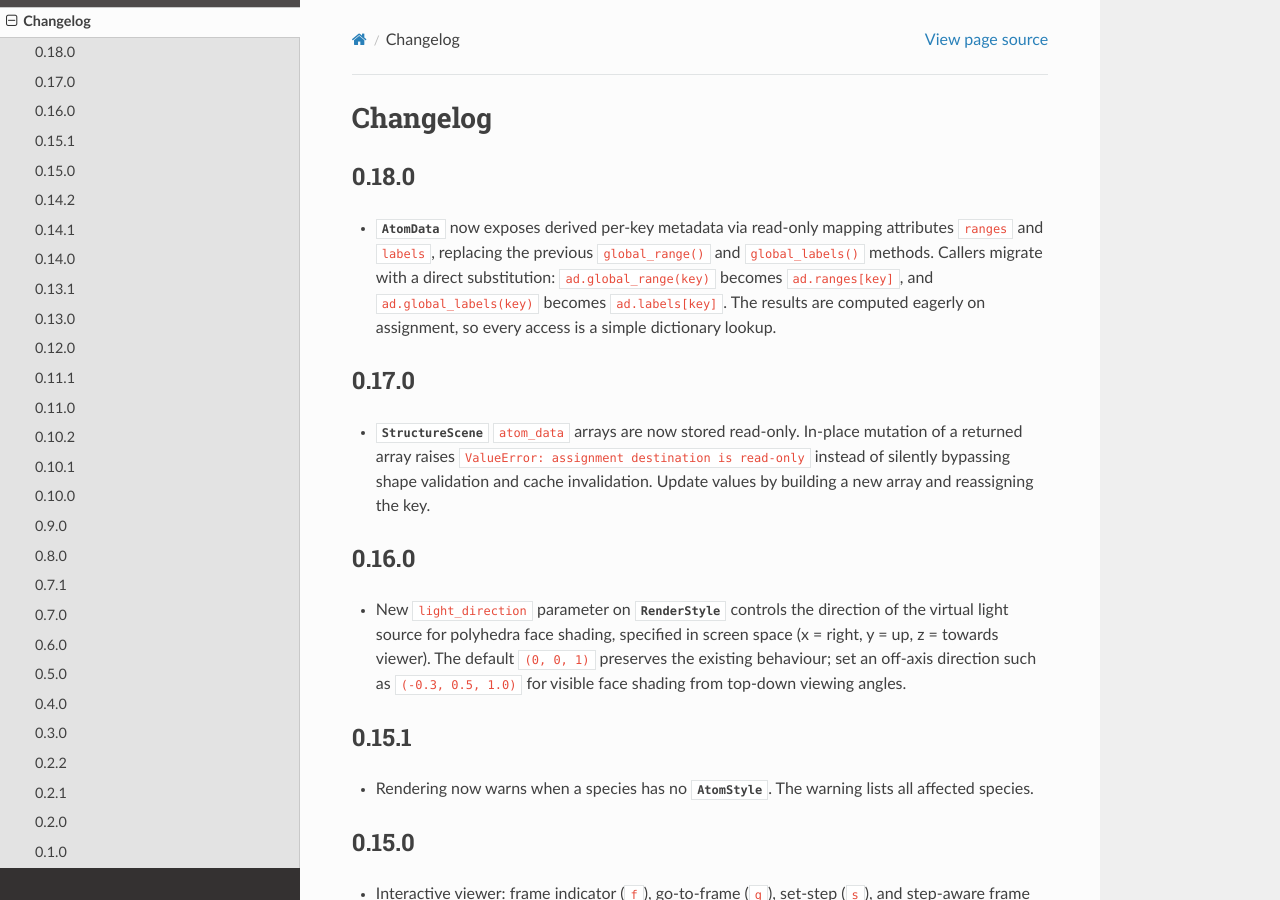
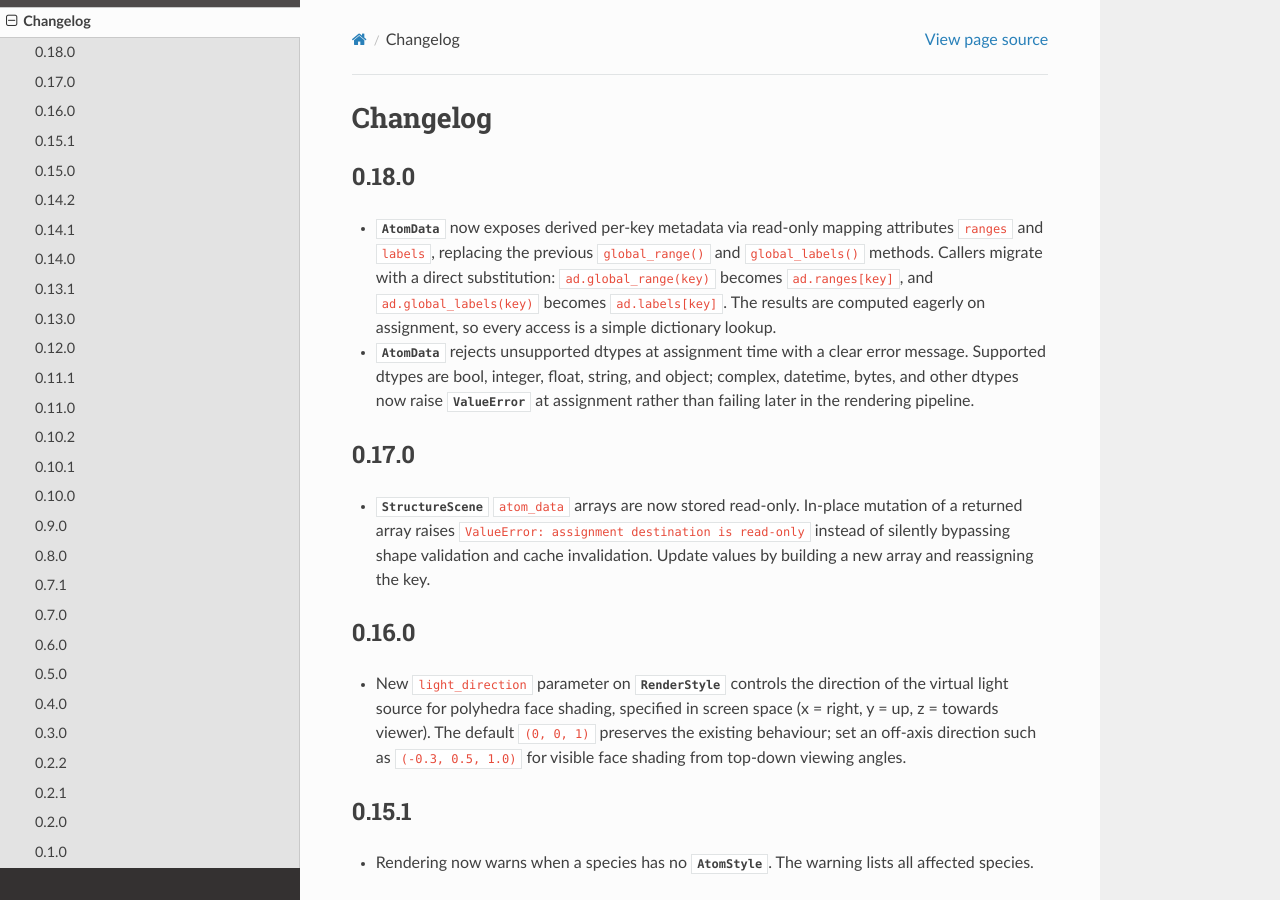
Before and after one commit to bjmorgan/hofmann, a Sphinx documentation site: the page built from docs/changelog.rst, in a window 1280 px wide and 900 px high. Built offline with Sphinx 7.4.7 and the Read the Docs theme 3.1.0, drawn with Linux system fonts in a browser that asks for light colours.

Commit message:
Reject unsupported AtomData dtypes at assignment time
Replace the permissive handling of non-numeric dtypes with explicit
validation in AtomData.__setitem__. Only bool, integer, float,
string, and object dtypes are supported; complex, datetime, bytes,
and other dtypes now raise ValueError at assignment with a clear
message, rather than quietly storing an array that would later fail
in the rendering pipeline. _compute_global_range is restored to its
simpler form that trusts its caller on dtype.

```diff
--- a/docs/changelog.rst
+++ b/docs/changelog.rst
@@ -11,6 +11,12 @@ Changelog
   ``ad.ranges[key]``, and ``ad.global_labels(key)`` becomes
   ``ad.labels[key]``.  The results are computed eagerly on assignment,
   so every access is a simple dictionary lookup.
+
+- :class:`~hofmann.AtomData` rejects unsupported dtypes at assignment
+  time with a clear error message.  Supported dtypes are bool,
+  integer, float, string, and object; complex, datetime, bytes, and
+  other dtypes now raise :class:`ValueError` at assignment rather
+  than failing later in the rendering pipeline.
 
 0.17.0
 ------
```
Also changed, not shown: 2 other files.
